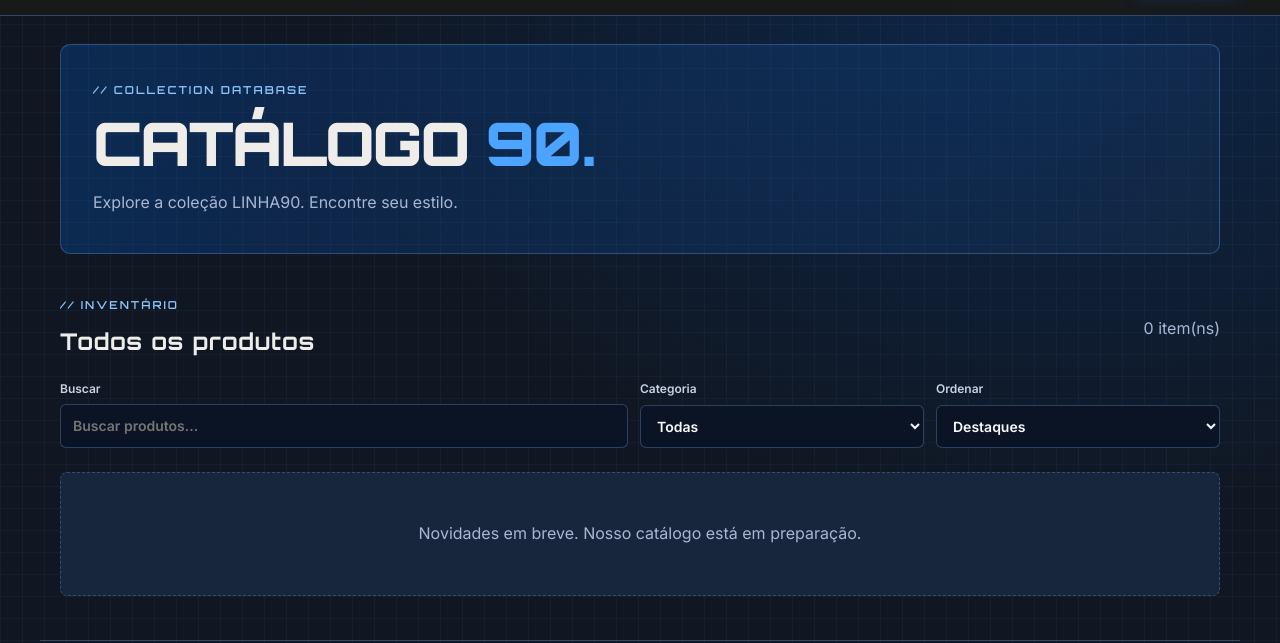
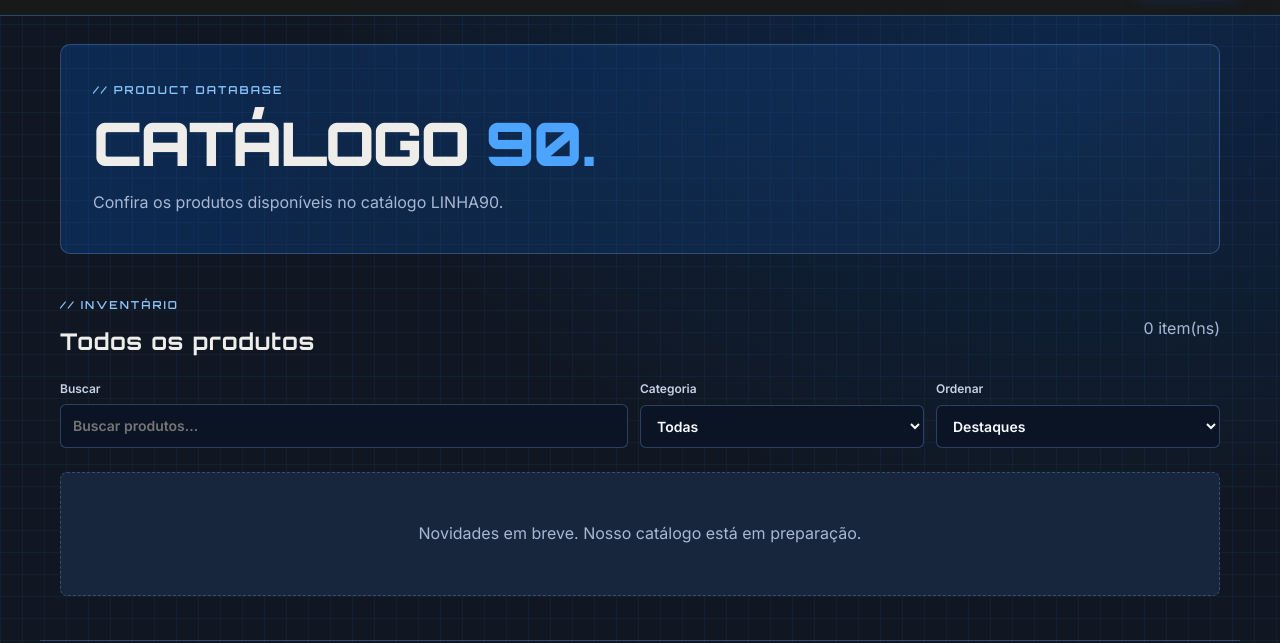
Before and after one commit to almeidamadutw/portfolio, a plain HTML site: page catalogo.html in a window 1280 px wide. Shown: the part 64-707 px from the top of the page. Drawn offline with Linux system fonts and the light colour scheme.

Commit message:
refactor: remove linguagem de moda e streetwear da identidade LINHA90

```diff
--- a/catalogo.html
+++ b/catalogo.html
@@ -19,7 +19,7 @@
 <nav class="nav"><a class="brand" href="./"><img class="brand-logo" src="assets/linha90-light.svg" alt="LINHA90" width="190" height="42"><small> // STORE</small></a><div class="navlinks"><a href="./">Início</a><a href="catalogo.html" aria-current="page">Catálogo</a><a class="ghost" href="conta.html">Minha conta</a><button id="favorites" class="ghost" type="button" aria-pressed="false">Favoritos</button><button id="cart-open" type="button" class="action">Carrinho <span id="cart-count">0</span></button></div></nav>
 <main>
 
-<section class="catalog-hero"><div class="eyebrow">// COLLECTION DATABASE</div><h1>CATÁLOGO <span>90.</span></h1><p>Explore a coleção LINHA90. Encontre seu estilo.</p></section>
+<section class="catalog-hero"><div class="eyebrow">// PRODUCT DATABASE</div><h1>CATÁLOGO <span>90.</span></h1><p>Confira os produtos disponíveis no catálogo LINHA90.</p></section>
 <section id="catalogo" class="catalog"><div class="heading"><div><div class="eyebrow">// INVENTÁRIO</div><h2>Todos os produtos</h2></div><span id="result-count" class="muted"></span></div><div class="toolbar"><label><span>Buscar</span><input id="search" type="search" placeholder="Buscar produtos..."></label><label><span>Categoria</span><select id="category"><option value="">Todas</option></select></label><label><span>Ordenar</span><select id="sort"><option value="new">Destaques</option><option value="asc">Menor preço</option><option value="desc">Maior preço</option><option value="name">Nome</option></select></label></div><div id="product-grid" class="products" aria-live="polite"></div></section>
 
 </main>
```
